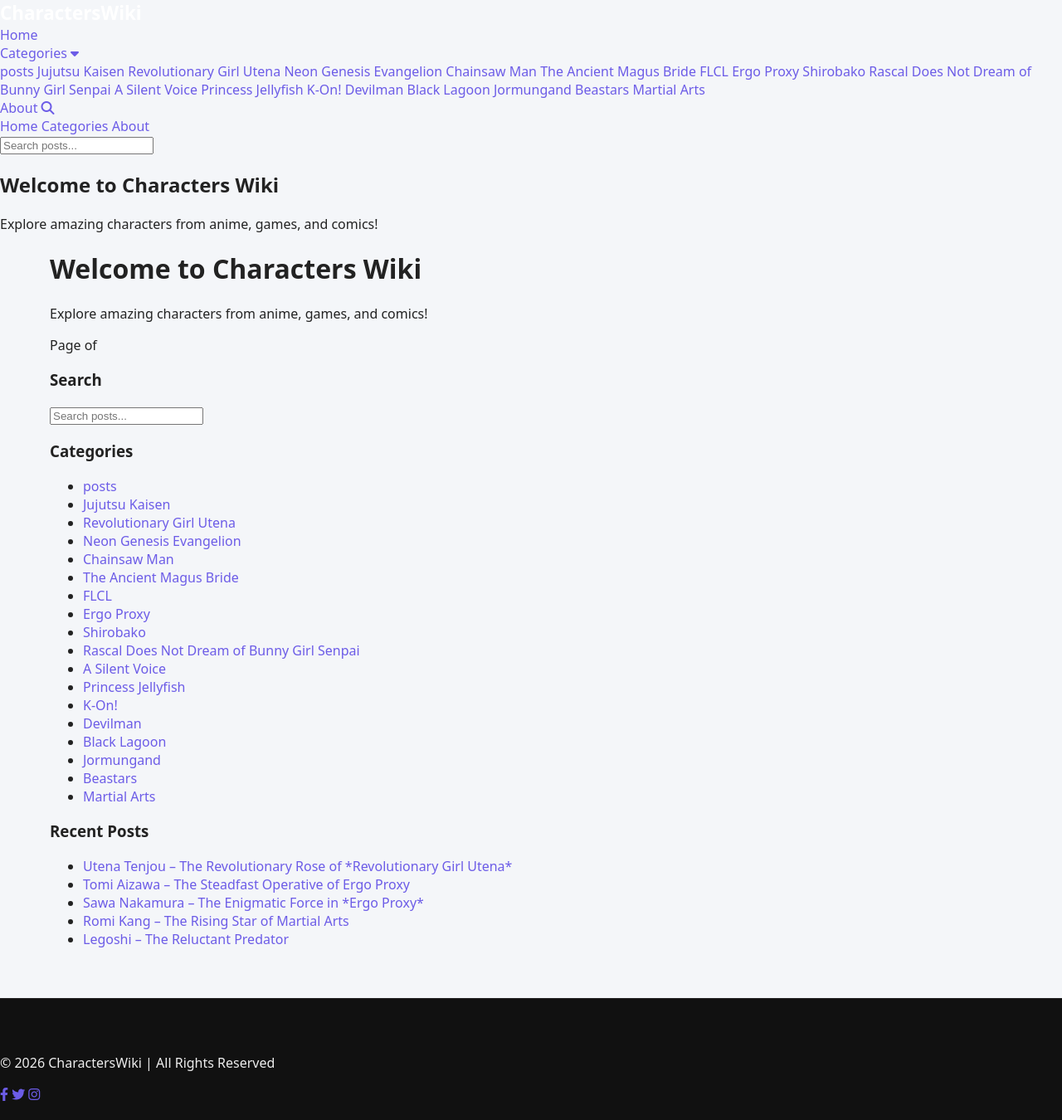
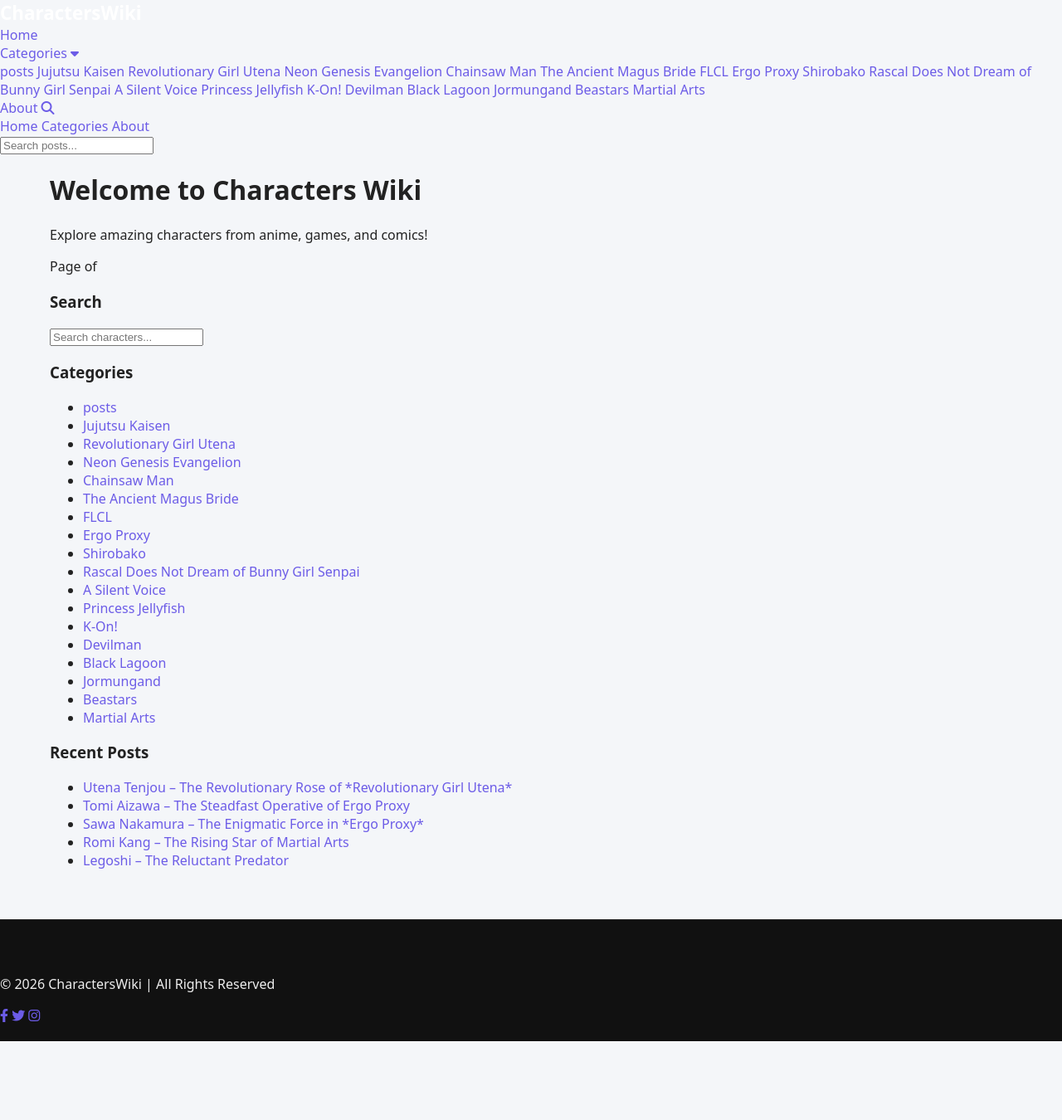
Before and after one commit to characterswiki/characters, a Jekyll site: the page built from index.md, in a window 1280 px wide. Shown: the whole page at 83% size. Built offline with Jekyll 4.4.1, drawn with Linux system fonts in a browser that asks for light colours; a script that is not in the unit is left out; after the commit the page ends 1255 px from its top, so only the background shows below that.

Commit message:
Update default.html

```diff
--- a/_layouts/default.html
+++ b/_layouts/default.html
@@ -11,15 +11,6 @@
 
 {% include header.html %}
 
-{% if page.url == "/" %}
-<section class="hero">
-  <div class="hero-content">
-    <h1>Welcome to Characters Wiki</h1>
-    <p>Explore amazing characters from anime, games, and comics!</p>
-  </div>
-</section>
-{% endif %}
-
 <div class="container">
   <main class="content">
     {{ content }}
@@ -28,7 +19,7 @@
   <aside class="sidebar">
     <div class="widget">
       <h3>Search</h3>
-      <input type="text" id="searchInput" placeholder="Search posts...">
+      <input type="text" id="searchInput" placeholder="Search characters...">
     </div>
 
     <div class="widget">
```
